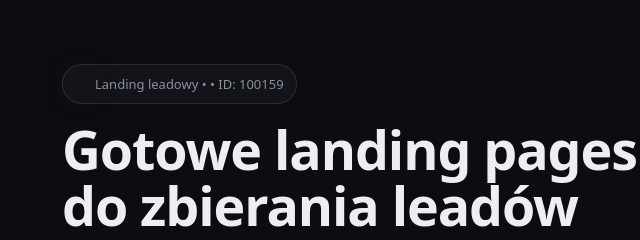
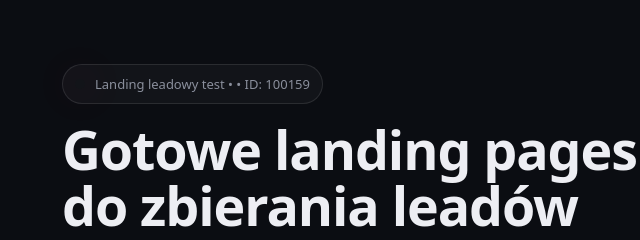
Before and after one commit to get-apposs/getcontact-pages, a plain HTML site: page asghe/index.html in a window 1280 px wide. Shown: the top 240 px of the page, 48-688 px from the left. Drawn offline with Linux system fonts and the light colour scheme.

Commit message:
index.html

```diff
--- a/asghe/index.html
+++ b/asghe/index.html
@@ -118,7 +118,7 @@
 </head>
 <body>
   <div class="wrap">
-    <div class="pill"><span class="dot"></span> Landing leadowy •  • ID: 100159</div>
+    <div class="pill"><span class="dot"></span> Landing leadowy test •  • ID: 100159</div>
 
     <div class="hero">
       <div>
```
